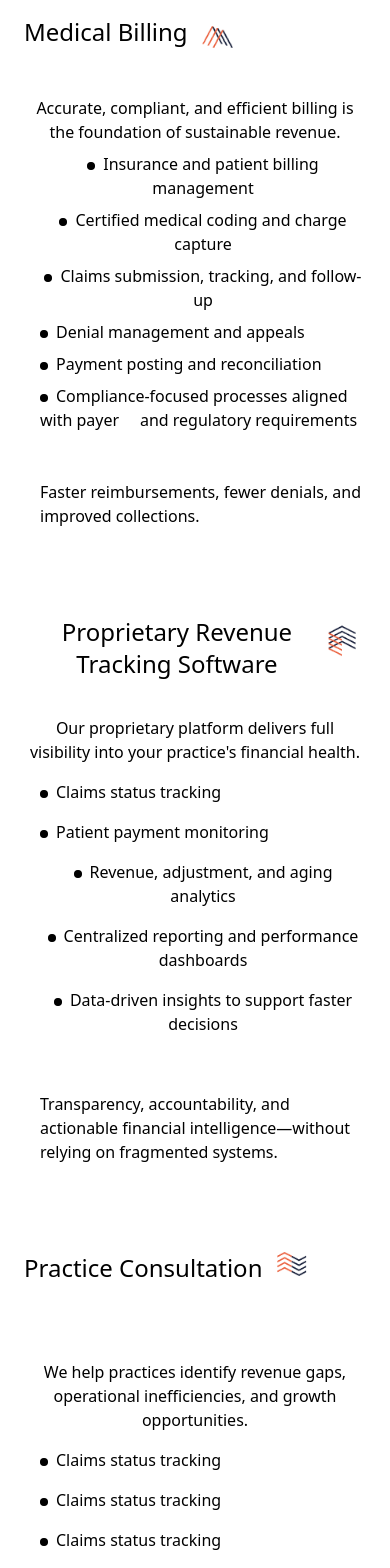
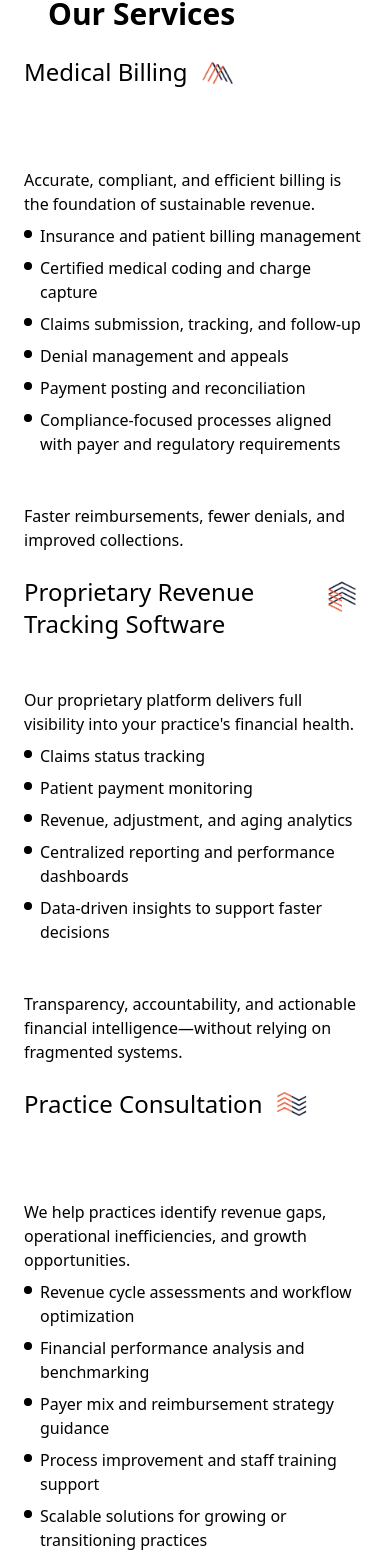
Before and after one commit to bm48/HealthBilling, a React (Vite) app: page / in a window 390 px wide. Shown: the part 1924-3492 px from the top of the page. Built offline with nearby package versions, Linux system fonts and the light colour scheme; no server answers; what handsontable would draw is missing.

Commit message:
FIX: fixed responsive desing for landing_new page

```diff
--- a/src/pages/Landing_new.tsx
+++ b/src/pages/Landing_new.tsx
@@ -131,151 +131,145 @@ export default function Landing() {
             <img className='w-full' src='/display.png' alt="Display" />
         </div>
 
-        <div className='grid grid-cols-1 md:grid-cols-2 lg:grid-cols-3'>
-            <div className='flex flex-col items-start justify-center gap-2 text-center p-6 sm:p-8 md:p-10 pl-6 sm:pl-10 md:pl-20' data-aos="fade-up" data-aos-delay="0">
-                <h1 className='text-3xl sm:text-4xl md:text-5xl font-bold mb-4'>Our Services</h1>
-                <div className='flex items-center justify-center mb-6 sm:mb-10'>
-                    <h2 className='text-2xl sm:text-3xl font-medium mb-4'>Medical Billing</h2>
-                    <img src='/BillingTag.png' alt="Billing Tag" className="w-12 h-12 sm:w-16 sm:h-16 ml-2" />
+        <div className='w-full py-8 sm:py-10 md:py-12 px-6 sm:px-8 md:px-10 mt-8 sm:mt-12 md:mt-16'>
+            <h1 className='text-3xl sm:text-4xl md:text-5xl font-bold mb-6 sm:mb-8 md:mb-10 px-6 sm:px-8 md:px-10' data-aos="fade-up" data-aos-delay="0">Our Services</h1>
+            <div className='grid grid-cols-1 md:grid-cols-2 lg:grid-cols-3 gap-6 sm:gap-8 md:gap-10 w-full'>
+                <div className='flex flex-col items-start gap-2 text-left w-full min-w-0' data-aos="fade-up" data-aos-delay="0">
+                    <div className='flex items-start justify-start mb-6 sm:mb-10 min-h-[5rem] sm:min-h-[6rem]'>
+                        <h2 className='text-2xl sm:text-3xl font-medium mb-0'>Medical Billing</h2>
+                        <img src='/BillingTag.png' alt="Billing Tag" className="w-12 h-12 sm:w-16 sm:h-16 ml-2 flex-shrink-0 -mt-1" />
                     </div>
-                <p className='text-md '>
+                    <p className='text-md'>
                         Accurate, compliant, and efficient billing is the foundation of sustainable revenue.
                     </p>
-{/*
 
-                <div className='grid grid-cols-2'>
-                    <div className='grid-cols-[15%]'> <Circle size={8} className="inline-block mr-2 bg-black rounded-full" /> </div>
-                    <div className='text-left grid-cols-[85%]'> <p className='text-md '>Certified medical coding and charge capture</p></div>
-                </div> */}
-
-                <p className='text-md pl-4'>
-                    <Circle size={8} className="inline-block mr-2 bg-black rounded-full" />
-                    Insurance and patient billing management
+                    <p className='text-md flex items-start gap-2'>
+                        <Circle size={8} className="flex-shrink-0 mt-1.5 bg-black rounded-full" />
+                        <span className="min-w-0">Insurance and patient billing management</span>
                     </p>
-                <p className='text-md pl-4'>
-                    <Circle size={8} className="inline-block mr-2 bg-black rounded-full" />
-                    Certified medical coding and charge capture
+                    <p className='text-md flex items-start gap-2'>
+                        <Circle size={8} className="flex-shrink-0 mt-1.5 bg-black rounded-full" />
+                        <span className="min-w-0">Certified medical coding and charge capture</span>
                     </p>
-                <p className='text-md pl-4'>
-                    <Circle size={8} className="inline-block mr-2 bg-black rounded-full" />
-                    Claims submission, tracking, and follow-up
+                    <p className='text-md flex items-start gap-2'>
+                        <Circle size={8} className="flex-shrink-0 mt-1.5 bg-black rounded-full" />
+                        <span className="min-w-0">Claims submission, tracking, and follow-up</span>
                     </p>
-                <p className='text-md pl-4'>
-                    <Circle size={8} className="inline-block mr-2 bg-black rounded-full" />
-                    Denial management and appeals
+                    <p className='text-md flex items-start gap-2'>
+                        <Circle size={8} className="flex-shrink-0 mt-1.5 bg-black rounded-full" />
+                        <span className="min-w-0">Denial management and appeals</span>
                     </p>
-                <p className='text-md pl-4'>
-                    <Circle size={8} className="inline-block mr-2 bg-black rounded-full" />
-                    Payment posting and reconciliation
+                    <p className='text-md flex items-start gap-2'>
+                        <Circle size={8} className="flex-shrink-0 mt-1.5 bg-black rounded-full" />
+                        <span className="min-w-0">Payment posting and reconciliation</span>
                     </p>
-                <p className='text-md pl-4 text-left'>
-                    <Circle size={8} className="inline-block mr-2 bg-black rounded-full" />
-                    Compliance-focused processes aligned with payer
-                    &nbsp;&nbsp;&nbsp;&nbsp;and regulatory requirements
+                    <p className='text-md flex items-start gap-2 text-left'>
+                        <Circle size={8} className="flex-shrink-0 mt-1.5 bg-black rounded-full" />
+                        <span className="min-w-0">Compliance-focused processes aligned with payer and regulatory requirements</span>
                     </p>
 
-                <p className='text-md pl-4 text-left mt-10'>
+                    <p className='text-md text-left mt-10'>
                         Faster reimbursements, fewer denials, and improved collections.
                     </p>
 
                 </div>
 
-            <div className='flex flex-col gap-4 text-center items-start p-6 sm:p-8 md:p-10 pl-6 sm:pl-10 md:pl-20 pt-10 sm:pt-16 md:pt-20' data-aos="fade-up" data-aos-delay="150">
-                <div className='flex items-start justify-start mb-6 sm:mb-10 mt-6'>
-                    <h2 className='text-2xl sm:text-3xl font-medium mb-4'>Proprietary Revenue Tracking Software</h2>
-                    <img src='/Revenue.png' alt="Revenue Tracking Software" className="w-12 h-12 sm:w-16 sm:h-16 -ml-3 flex-shrink-0" />
+                <div className='flex flex-col gap-2 text-left items-start w-full min-w-0' data-aos="fade-up" data-aos-delay="150">
+                    <div className='flex items-start justify-start mb-6 sm:mb-10 min-h-[5rem] sm:min-h-[6rem]'>
+                        <h2 className='text-2xl sm:text-3xl font-medium mb-0'>Proprietary Revenue Tracking Software</h2>
+                        <img src='/Revenue.png' alt="Revenue Tracking Software" className="w-12 h-12 sm:w-16 sm:h-16 -ml-3 flex-shrink-0 -mt-1" />
                     </div>
-                <p className='text-md -mt-5'>
+                    <p className='text-md'>
                         Our proprietary platform delivers full visibility into your practice&apos;s financial health.
                     </p>
 
-                <p className='text-md pl-4'>
-                    <Circle size={8} className="inline-block mr-2 bg-black rounded-full" />
-                    Claims status tracking
+                    <p className='text-md flex items-start gap-2'>
+                        <Circle size={8} className="flex-shrink-0 mt-1.5 bg-black rounded-full" />
+                        <span className="min-w-0">Claims status tracking</span>
                     </p>
-                <p className='text-md pl-4'>
-                    <Circle size={8} className="inline-block mr-2 bg-black rounded-full" />
-                    Patient payment monitoring
+                    <p className='text-md flex items-start gap-2'>
+                        <Circle size={8} className="flex-shrink-0 mt-1.5 bg-black rounded-full" />
+                        <span className="min-w-0">Patient payment monitoring</span>
                     </p>
-                <p className='text-md pl-4'>
-                    <Circle size={8} className="inline-block mr-2 bg-black rounded-full" />
-                    Revenue, adjustment, and aging analytics
+                    <p className='text-md flex items-start gap-2'>
+                        <Circle size={8} className="flex-shrink-0 mt-1.5 bg-black rounded-full" />
+                        <span className="min-w-0">Revenue, adjustment, and aging analytics</span>
                     </p>
-                <p className='text-md pl-4'>
-                    <Circle size={8} className="inline-block mr-2 bg-black rounded-full" />
-                    Centralized reporting and performance dashboards
+                    <p className='text-md flex items-start gap-2'>
+                        <Circle size={8} className="flex-shrink-0 mt-1.5 bg-black rounded-full" />
+                        <span className="min-w-0">Centralized reporting and performance dashboards</span>
                     </p>
-                <p className='text-md pl-4'>
-                    <Circle size={8} className="inline-block mr-2 bg-black rounded-full" />
-                    Data-driven insights to support faster decisions
+                    <p className='text-md flex items-start gap-2'>
+                        <Circle size={8} className="flex-shrink-0 mt-1.5 bg-black rounded-full" />
+                        <span className="min-w-0">Data-driven insights to support faster decisions</span>
                     </p>
 
-                <p className='text-md pl-4 text-left mt-10'>
+                    <p className='text-md text-left mt-10'>
                         Transparency, accountability, and actionable financial intelligence—without relying on fragmented systems.
                     </p>
                 </div>
 
-            <div className='flex flex-col items-start justify-start gap-4 text-center p-6 sm:p-8 md:p-10 pt-10 sm:pt-16 md:pt-20 pl-6 sm:pl-10 md:pl-20' data-aos="fade-up" data-aos-delay="300">
-
-                <div className='flex items-start justify-start mb-6 sm:mb-10 mt-6'>
-                    <h2 className='text-2xl sm:text-3xl font-medium mb-4'>Practice Consultation</h2>
-                    <img src='/consultation.png' alt="consultation" className="w-12 h-12 sm:w-16 sm:h-16 -mt-3 ml-2 flex-shrink-0" />
+                <div className='flex flex-col items-start justify-start gap-2 text-left w-full min-w-0' data-aos="fade-up" data-aos-delay="300">
+                    <div className='flex items-start justify-start mb-6 sm:mb-10 min-h-[5rem] sm:min-h-[6rem]'>
+                        <h2 className='text-2xl sm:text-3xl font-medium mb-0'>Practice Consultation</h2>
+                        <img src='/consultation.png' alt="consultation" className="w-12 h-12 sm:w-16 sm:h-16 ml-2 flex-shrink-0 -mt-2" />
                     </div>
-                <p className='text-md mt-5'>
+                    <p className='text-md'>
                         We help practices identify revenue gaps, operational inefficiencies, and growth opportunities.
                     </p>
 
-                <p className='text-md pl-4'>
-                    <Circle size={8} className="inline-block mr-2 bg-black rounded-full" />
-                    Claims status tracking
+                    <p className='text-md flex items-start gap-2'>
+                        <Circle size={8} className="flex-shrink-0 mt-1.5 bg-black rounded-full" />
+                        <span className="min-w-0">Revenue cycle assessments and workflow optimization</span>
                     </p>
-                <p className='text-md pl-4'>
-                    <Circle size={8} className="inline-block mr-2 bg-black rounded-full" />
-                    Claims status tracking
+                    <p className='text-md flex items-start gap-2'>
+                        <Circle size={8} className="flex-shrink-0 mt-1.5 bg-black rounded-full" />
+                        <span className="min-w-0">Financial performance analysis and benchmarking</span>
                     </p>
-                <p className='text-md pl-4'>
-                    <Circle size={8} className="inline-block mr-2 bg-black rounded-full" />
-                    Claims status tracking
+                    <p className='text-md flex items-start gap-2'>
+                        <Circle size={8} className="flex-shrink-0 mt-1.5 bg-black rounded-full" />
+                        <span className="min-w-0">Payer mix and reimbursement strategy guidance</span>
                     </p>
-                <p className='text-md pl-4'>
-                    <Circle size={8} className="inline-block mr-2 bg-black rounded-full" />
-                    Claims status tracking
+                    <p className='text-md flex items-start gap-2'>
+                        <Circle size={8} className="flex-shrink-0 mt-1.5 bg-black rounded-full" />
+                        <span className="min-w-0">Process improvement and staff training support</span>
                     </p>
-                <p className='text-md pl-4'>
-                    <Circle size={8} className="inline-block mr-2 bg-black rounded-full" />
-                    Claims status tracking
+                    <p className='text-md flex items-start gap-2'>
+                        <Circle size={8} className="flex-shrink-0 mt-1.5 bg-black rounded-full" />
+                        <span className="min-w-0">Scalable solutions for growing or transitioning practices</span>
                     </p>
 
 
-                <p className='text-md pl-4 text-left mt-10'>
+                    <p className='text-md text-left mt-10'>
                         Stronger financial controls and smarter operational decisions.
                     </p>
                 </div>
             </div>
+        </div>
 
-        <div className='w-full text-gray-900 mt-12 sm:mt-16 md:mt-20 border-b border-black pt-8 sm:pt-10 pb-8 sm:pb-10 px-4 sm:px-6' data-aos="fade-up">
+        <div className='w-full text-gray-900 border-b border-black pt-8 sm:pt-10 pb-8 sm:pb-10 px-4 sm:px-6' data-aos="fade-up">
             <h1 className='text-3xl sm:text-4xl md:text-5xl font-semibold mb-4 ml-0 sm:ml-10 md:ml-20'>Why Choose Us</h1>
             <div className='w-full max-w-[95%] sm:max-w-[85%] md:max-w-[70%] lg:w-[50%] mx-auto text-left pt-6 sm:pt-10'>
 
-                <p className='text-base sm:text-lg md:text-xl'>
-                    <Circle size={8} className="inline-block mr-2 bg-black rounded-full" />
-                    Integrated approach: Services and technology working together
+                <p className='text-base sm:text-lg md:text-xl flex items-start gap-2'>
+                    <Circle size={8} className="flex-shrink-0 mt-1.5 bg-black rounded-full" />
+                    <span className="min-w-0">Integrated approach: Services and technology working together</span>
                 </p>
-                <p className='text-base sm:text-lg md:text-xl'>
-                    <Circle size={8} className="inline-block mr-2 bg-black rounded-full" />
-                    Transparency: Clear reporting and measurable outcomes
+                <p className='text-base sm:text-lg md:text-xl flex items-start gap-2'>
+                    <Circle size={8} className="flex-shrink-0 mt-1.5 bg-black rounded-full" />
+                    <span className="min-w-0">Healthcare-focused expertise: Built specifically for medical practices</span>
                 </p>
-                <p className='text-base sm:text-lg md:text-xl'>
-                    <Circle size={8} className="inline-block mr-2 bg-black rounded-full" />
-                    Transparency: Clear reporting and measurable outcomes
+                <p className='text-base sm:text-lg md:text-xl flex items-start gap-2'>
+                    <Circle size={8} className="flex-shrink-0 mt-1.5 bg-black rounded-full" />
+                    <span className="min-w-0">Transparency: Clear reporting and measurable outcomes</span>
                 </p>
-                <p className='text-base sm:text-lg md:text-xl'>
-                    <Circle size={8} className="inline-block mr-2 bg-black rounded-full" />
-                    Scalability: Solutions that grow with your practice
+                <p className='text-base sm:text-lg md:text-xl flex items-start gap-2'>
+                    <Circle size={8} className="flex-shrink-0 mt-1.5 bg-black rounded-full" />
+                    <span className="min-w-0">Scalability: Solutions that grow with your practice</span>
                 </p>
-                <p className='text-base sm:text-lg md:text-xl'>
-                    <Circle size={8} className="inline-block mr-2 bg-black rounded-full" />
-                    Results-driven: Designed to improve cash flow and reduce administrative burden
+                <p className='text-base sm:text-lg md:text-xl flex items-start gap-2'>
+                    <Circle size={8} className="flex-shrink-0 mt-1.5 bg-black rounded-full" />
+                    <span className="min-w-0">Results-driven: Designed to improve cash flow and reduce administrative burden</span>
                 </p>
             </div>
         </div>
```
Lines whose indentation alone changed are shown as unchanged.
